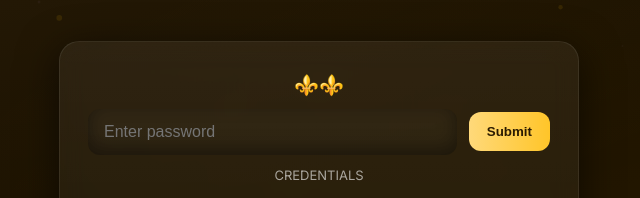
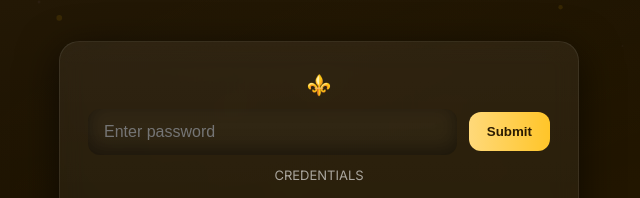
Before and after one commit to siddyy001-crypto/golden-password-page, a plain HTML site: page index.html in a window 1280 px wide. Shown: the part 358-556 px from the top of the page, 321-961 px from the left. Drawn offline with nearby package versions, Linux system fonts and the light colour scheme; no server answers.

Commit message:
Update index.html

```diff
--- a/index.html
+++ b/index.html
@@ -110,7 +110,7 @@
 
     <div class="card-wrap">
       <div class="card" role="form" aria-labelledby="title">
-        <h2>⚜️⚜️</h2>
+        <h2>⚜️</h2>
         <div class="pwd-row">
           <input id="pwd" type="password" inputmode="numeric" placeholder="Enter password" aria-label="Password" />
           <button id="submit" class="primary">Submit</button>
```
